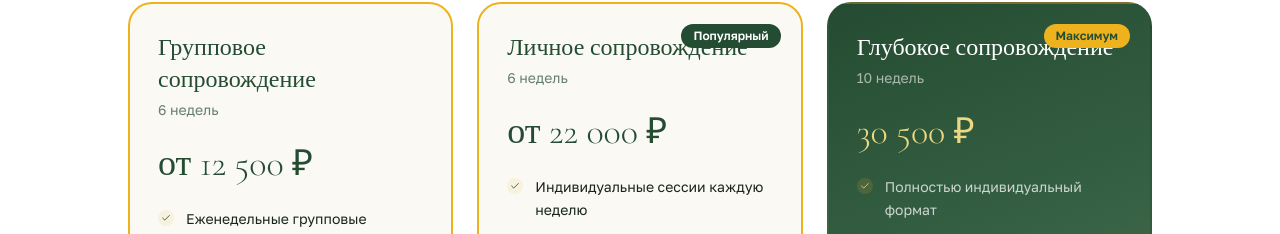
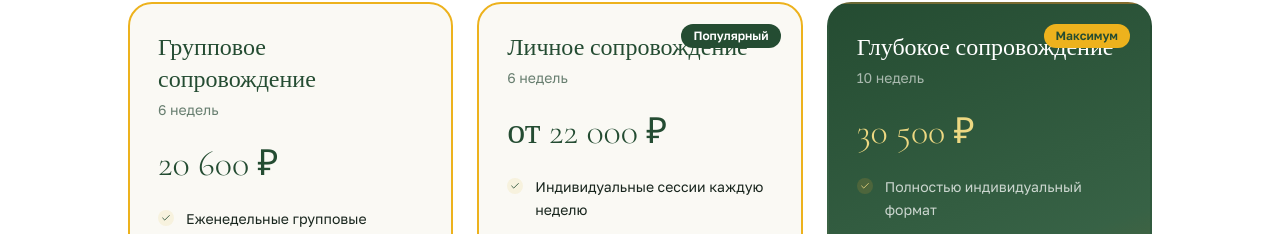
Before and after one commit to pr-poehali-dev/universal-prompt-site, a React (Vite) app: page / in a window 1280 px wide. Shown: the part 5087-5321 px from the top of the page. Built offline with nearby package versions, Linux system fonts and the light colour scheme.

Commit message:
feat: добавить цену 20600р

```diff
--- a/src/pages/Index.tsx
+++ b/src/pages/Index.tsx
@@ -49,7 +49,7 @@ const formats = [
   {
     name: "Групповое сопровождение",
     duration: "6 недель",
-    price: "от 12 500 ₽",
+    price: "20 600 ₽",
     badge: "",
     features: [
       "Еженедельные групповые встречи",
```
